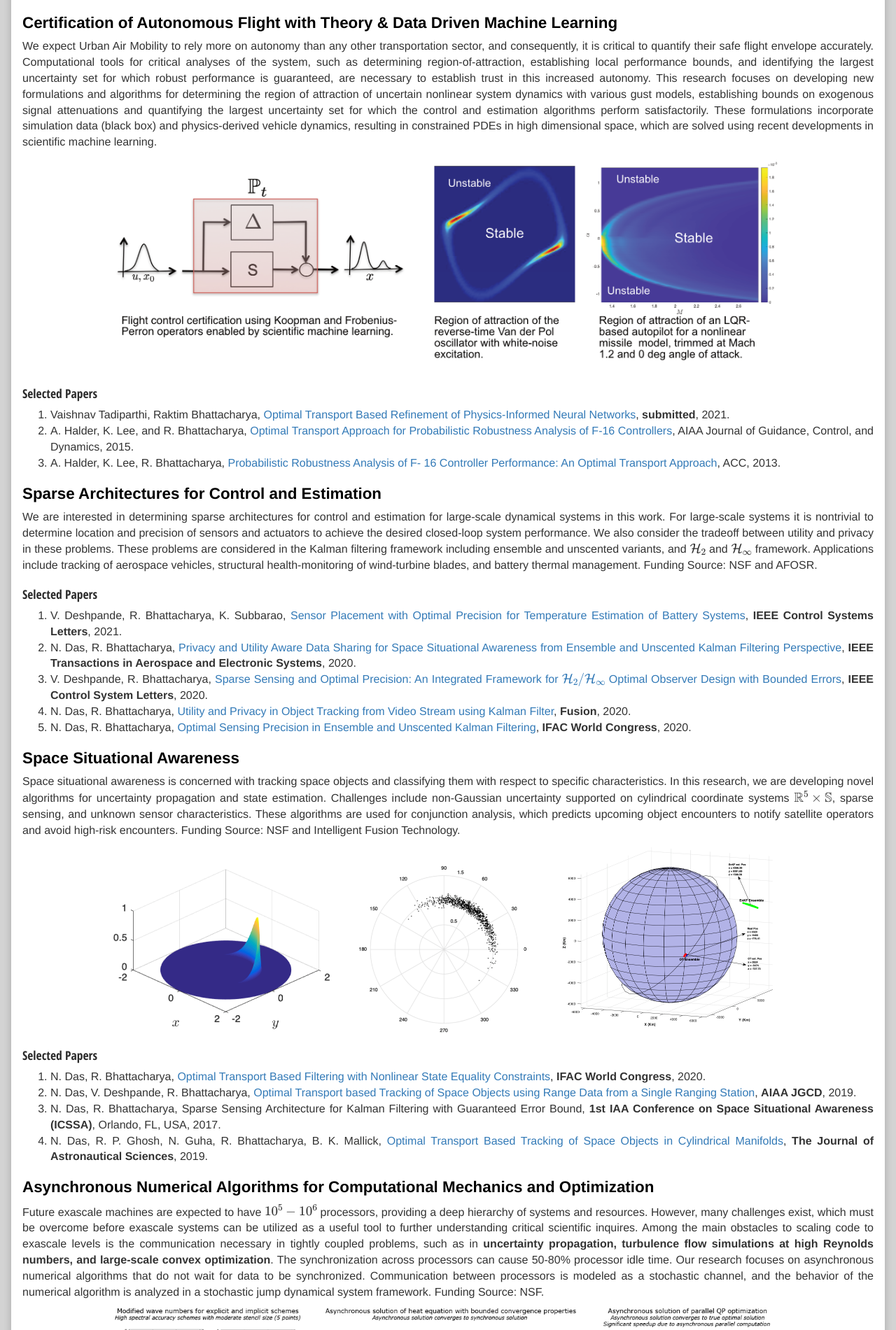
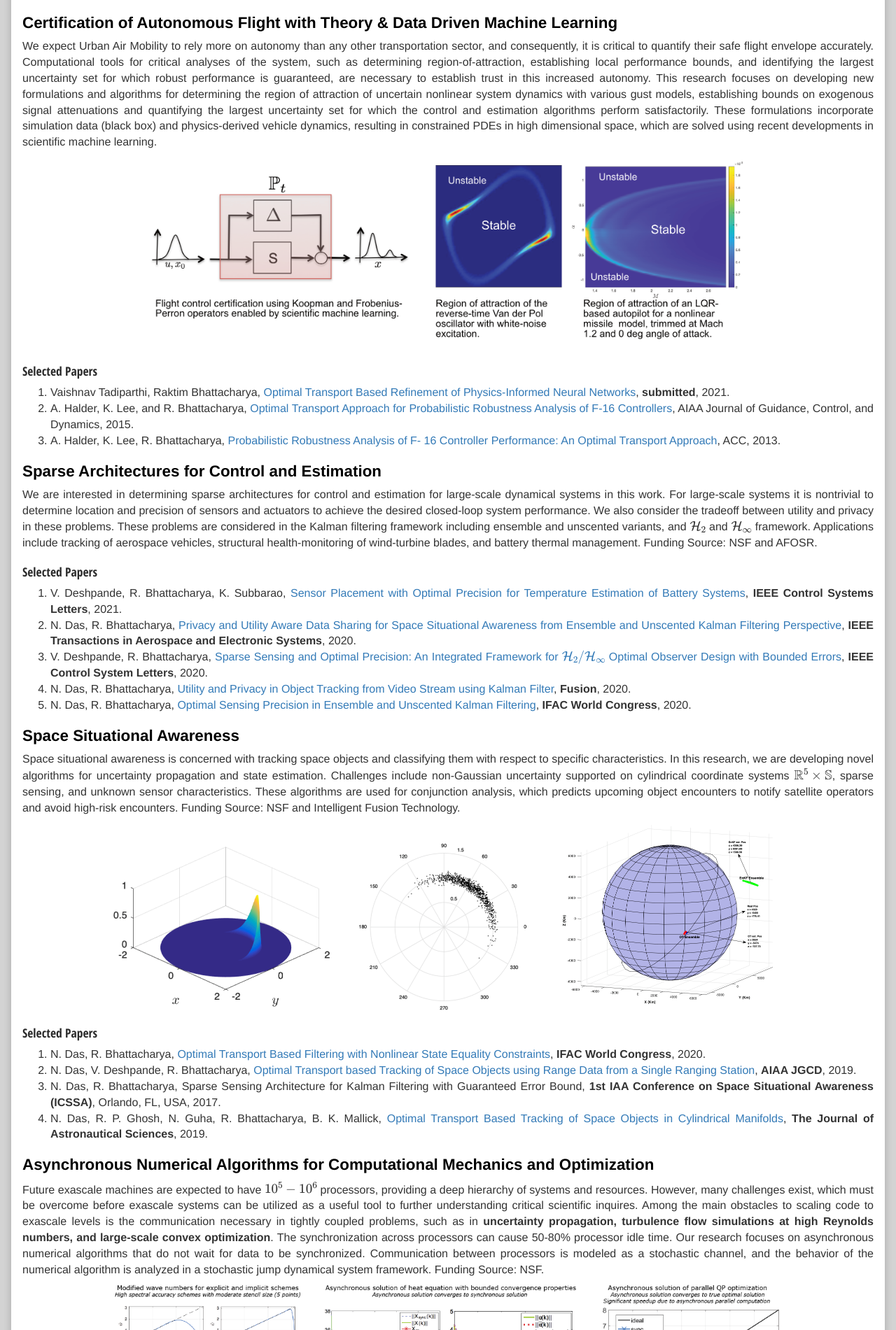
Before and after one commit to isrlab/isrlab.github.io, a Jekyll site: the page built from index.md, in a window 1280 px wide. Shown: the part 341-2242 px from the top of the page at 70% size. Built offline with Jekyll 4.4.1, drawn with Linux system fonts in a browser that asks for light colours; nearby versions of some CDN libraries.

Commit message:
Update index.md

```diff
--- a/index.md
+++ b/index.md
@@ -10,7 +10,7 @@
 ## Certification of Autonomous Flight with Theory & Data Driven Machine Learning
 We expect Urban Air Mobility to rely more on autonomy than any other transportation sector, and consequently, it is critical to quantify their safe flight envelope accurately. Computational tools for critical analyses of the system, such as determining region-of-attraction, establishing local performance bounds, and identifying the largest uncertainty set for which robust performance is guaranteed, are necessary to establish trust in this increased autonomy. This research focuses on developing new formulations and algorithms for determining the region of attraction of uncertain nonlinear system dynamics with various gust models, establishing bounds on exogenous signal attenuations and quantifying the largest uncertainty set for which the control and estimation algorithms perform satisfactorily. These formulations incorporate simulation data (black box) and physics-derived vehicle dynamics, resulting in constrained PDEs in high dimensional space, which are solved using recent developments in scientific machine learning.
 
-<img class="mySlides" src="assets/images/sciml_vnv.png" style="display:block; margin:auto; width:100%;max-width:960px">
+<img class="mySlides" src="assets/images/sciml_vnv.png" style="display:block; margin:auto; width:100%;max-width:860px">
 
 ### Selected Papers
 1. Vaishnav Tadiparthi, Raktim Bhattacharya, [Optimal Transport Based Refinement of Physics-Informed Neural Networks](https://arxiv.org/pdf/2105.12307.pdf), **submitted**, 2021.
```
